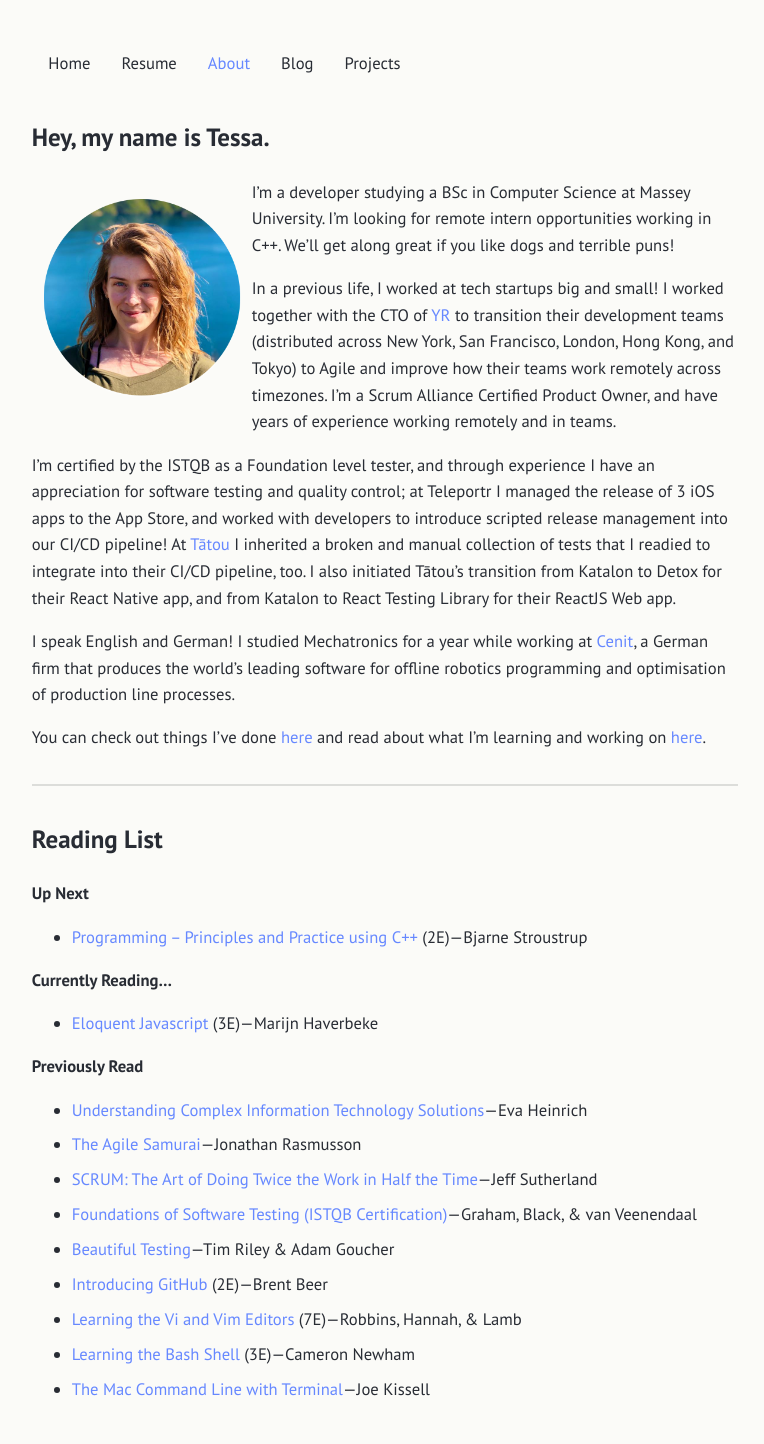
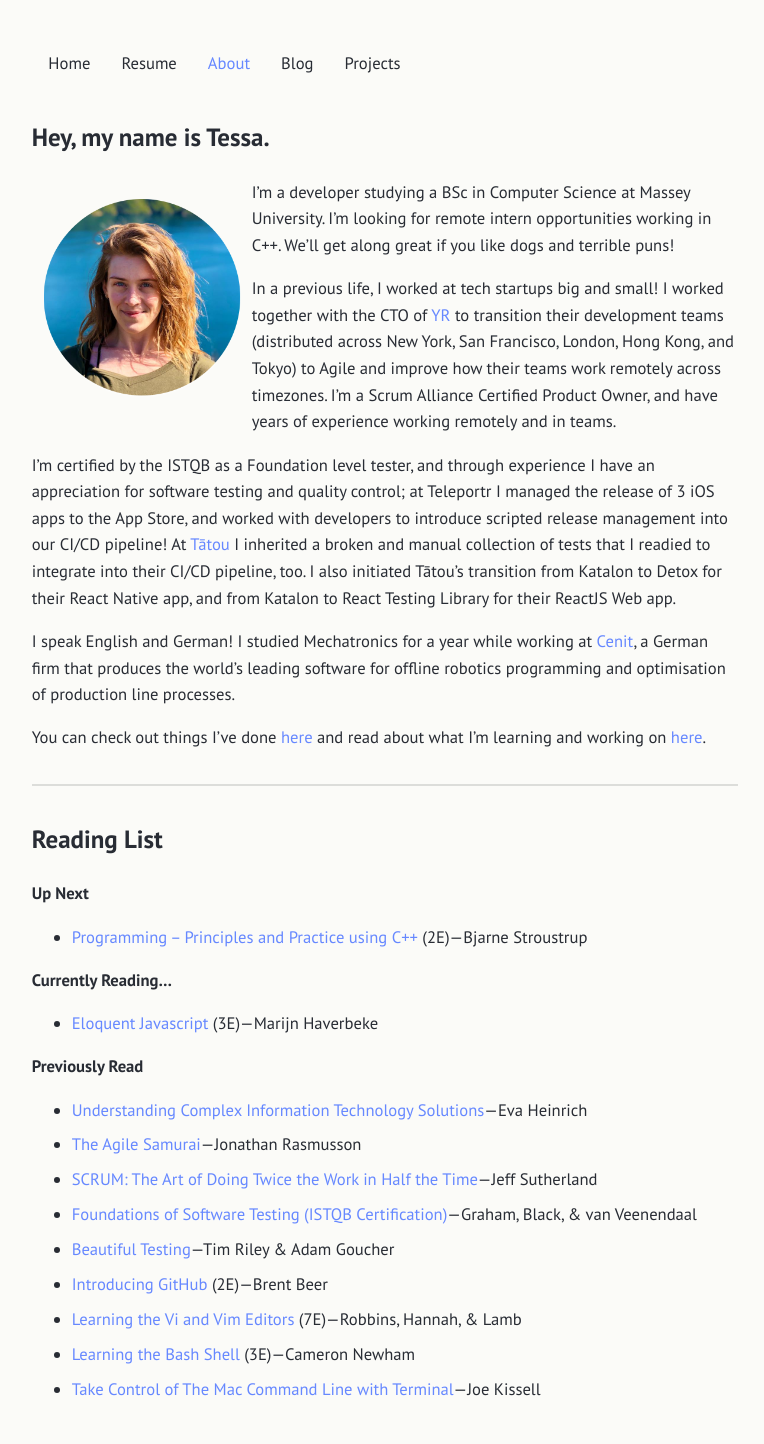
Before and after one commit to tessapower/tessapower.github.io, a Jekyll site: the page built from src/about.md, in a window 1280 px wide. Shown: the whole page, without its empty margins (255-1019 px from the left). Built offline with Jekyll 4.4.1, drawn with Linux system fonts in a browser that asks for light colours.

```diff
--- a/src/about.md
+++ b/src/about.md
@@ -19,20 +19,20 @@ You can check out things I've done [here](/projects/) and read about what I'm le
 ## Reading List
 
 **Up Next**
-- [Programming -- Principles and Practice using C++](https://www.stroustrup.com/programming.html) (2E)—Bjarne Stroustrup
+- [Programming -- Principles and Practice using C++](https://amzn.to/38ZTXGt) (2E)—Bjarne Stroustrup
 <br>
 
 **Currently Reading...**
-- [Eloquent Javascript](https://eloquentjavascript.net/) (3E)—Marijn Haverbeke
+- [Eloquent Javascript](https://amzn.to/2LMjeuY) (3E)—Marijn Haverbeke
 <br>
 
 **Previously Read**
-- [Understanding Complex Information Technology Solutions](https://g.co/kgs/RSxv9b)—Eva Heinrich
-- [The Agile Samurai](https://pragprog.com/titles/jtrap/the-agile-samurai/)—Jonathan Rasmusson
-- [SCRUM: The Art of Doing Twice the Work in Half the Time](https://www.scruminc.com/new-scrum-the-book/)—Jeff Sutherland
-- [Foundations of Software Testing (ISTQB Certification)](https://g.co/kgs/JhbVym)—Graham, Black, & van Veenendaal
-- [Beautiful Testing](https://www.oreilly.com/library/view/beautiful-testing/9780596806934/)—Tim Riley & Adam Goucher
-- [Introducing GitHub](https://www.oreilly.com/library/view/introducing-github-2nd/9781491981801/) (2E)—Brent Beer
-- [Learning the Vi and Vim Editors](https://www.oreilly.com/library/view/learning-the-vi/9780596529833/) (7E)—Robbins, Hannah, & Lamb
-- [Learning the Bash Shell](https://www.oreilly.com/library/view/learning-the-bash/0596009658/) (3E)—Cameron Newham
-- [The Mac Command Line with Terminal](https://www.takecontrolbooks.com/command-line/)—Joe Kissell
+- [Understanding Complex Information Technology Solutions](https://amzn.to/35TBb1s)—Eva Heinrich
+- [The Agile Samurai](https://amzn.to/3bVOwdE)—Jonathan Rasmusson
+- [SCRUM: The Art of Doing Twice the Work in Half the Time](https://amzn.to/3oZDSGn)—Jeff Sutherland
+- [Foundations of Software Testing (ISTQB Certification)](https://amzn.to/3iw9MrI)—Graham, Black, & van Veenendaal
+- [Beautiful Testing](https://amzn.to/3oZgNDP)—Tim Riley & Adam Goucher
+- [Introducing GitHub](https://amzn.to/2M6sYA9) (2E)—Brent Beer
+- [Learning the Vi and Vim Editors](https://amzn.to/3nUVqC1/) (7E)—Robbins, Hannah, & Lamb
+- [Learning the Bash Shell](https://amzn.to/3o0S1BG) (3E)—Cameron Newham
+- [Take Control of The Mac Command Line with Terminal](https://amzn.to/3iuY40w)—Joe Kissell
```
